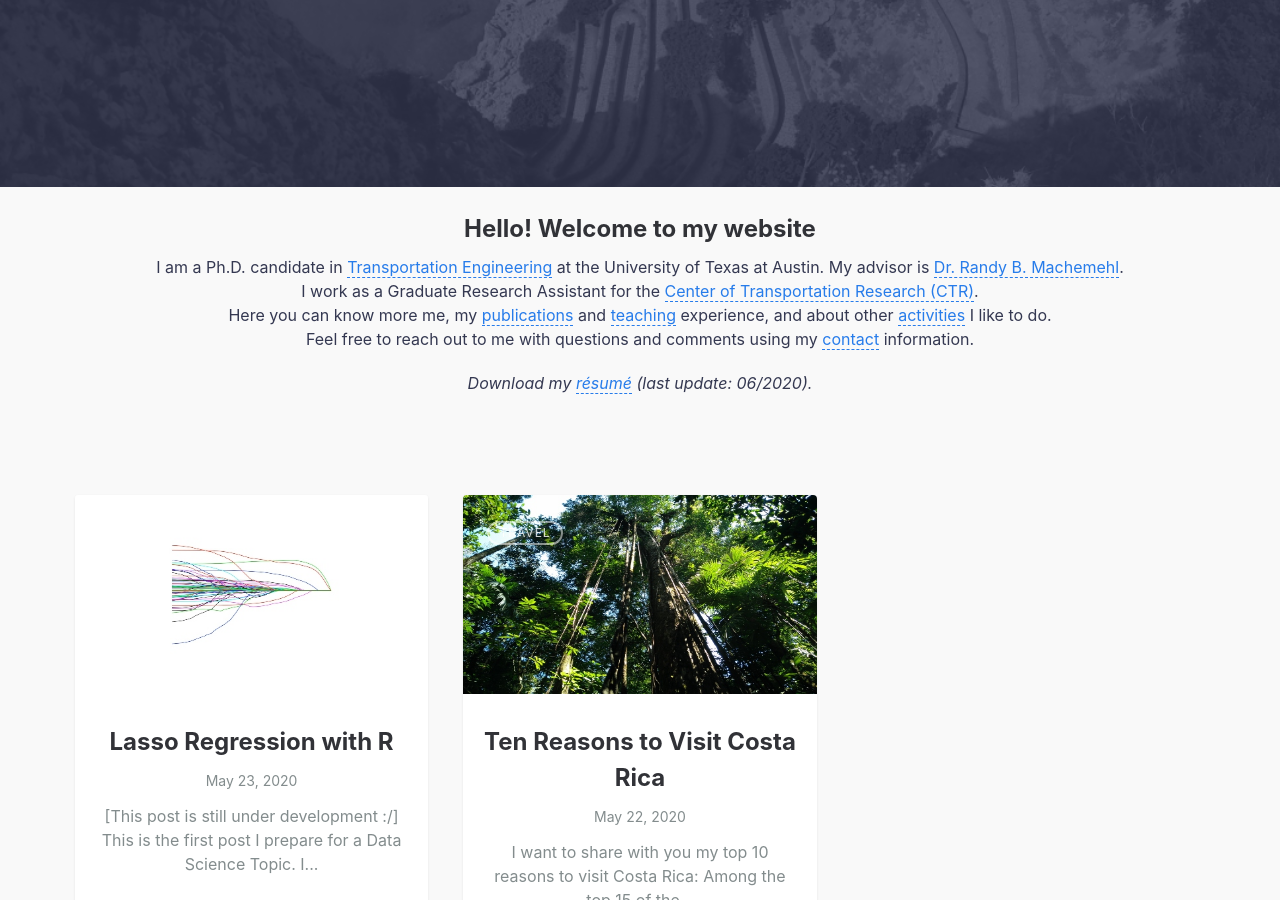
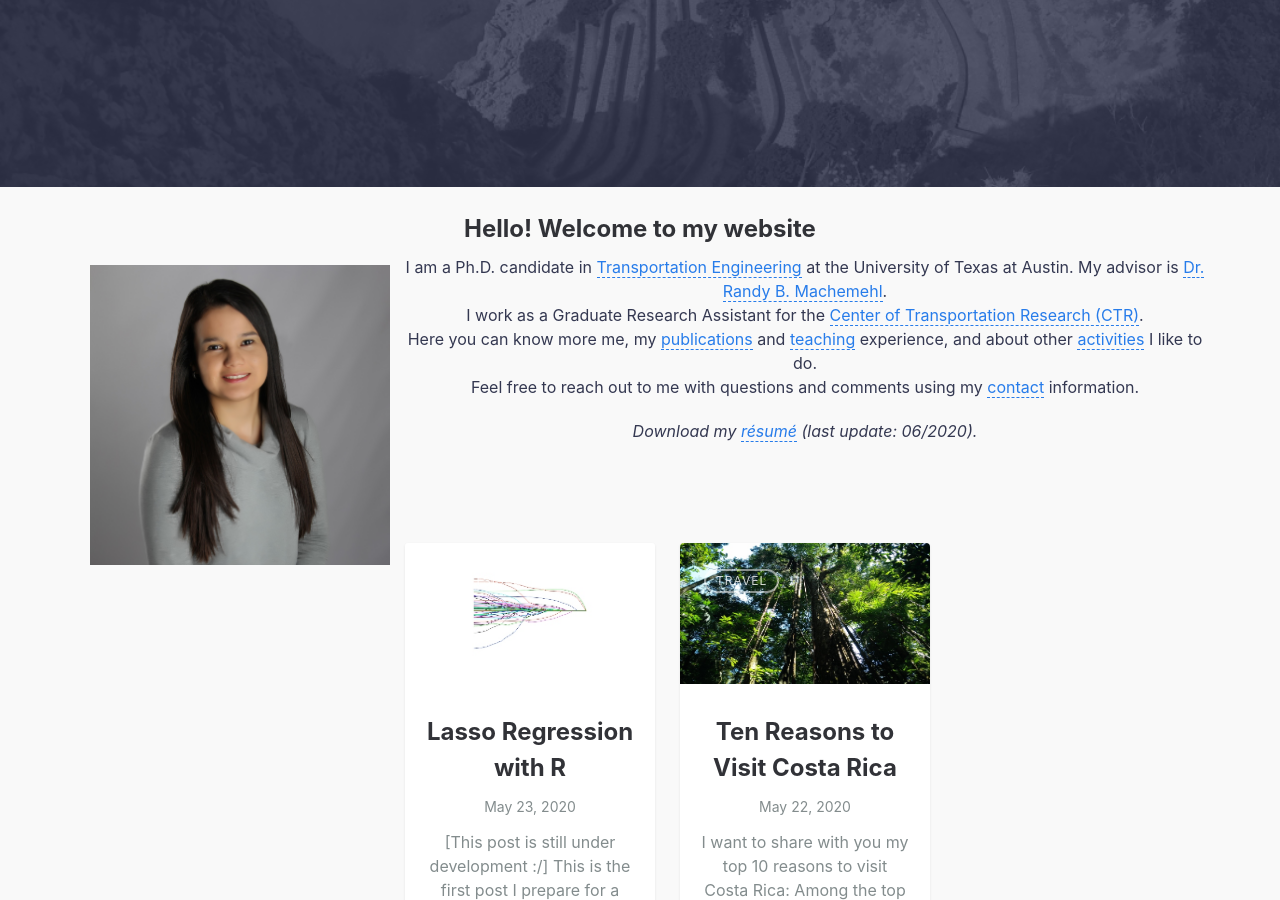
Before and after one commit to nzunigag/nzunigag.github.io, a Jekyll site: the page built from index.md, in a window 1280 px wide and 900 px high, scrolled down 389 px. Built offline with Jekyll 4.4.1, drawn with Linux system fonts in a browser that asks for light colours; some of the changed text lies outside the part shown.

Commit message:
Update default.html

```diff
--- a/_layouts/default.html
+++ b/_layouts/default.html
@@ -33,6 +33,7 @@ layout: compress
                  <br>
               <h2> Hello! Welcome to my website</h2>
             <p>
+              <img src="../assets/img/nat.jpg" ALIGN="left" style="margin:10px 15px ; width:300px; height:300px;"/>
               I am a Ph.D. candidate in  <a href="http://www.caee.utexas.edu/transportation">Transportation Engineering</a> at the University of Texas at Austin. My advisor is <a href="https://sites.utexas.edu/machemehl/">Dr. Randy B. Machemehl</a>.<br>
               I work as a Graduate Research Assistant for the <a href="https://ctr.utexas.edu/">Center of Transportation Research (CTR)</a>.<br>
 
```
